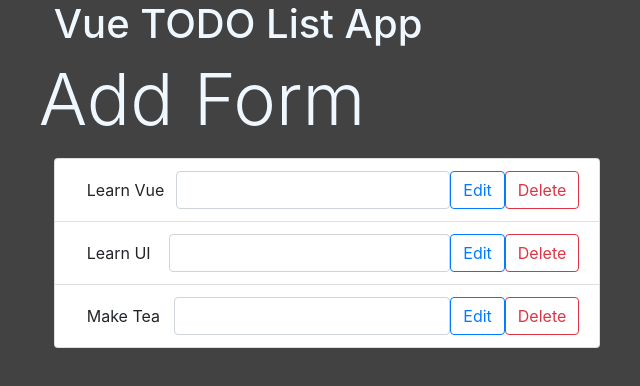
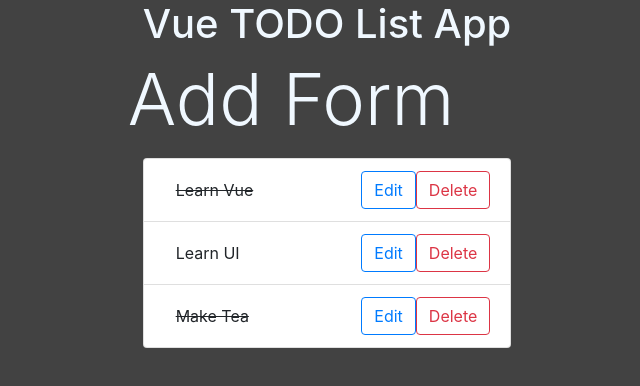
Before and after one commit to akshayjadhav4/vuejs-curd, a Vue app: page / in a window 1280 px wide. Shown: the top 386 px of the page, without its empty margins (313-953 px from the left). Built offline with nearby package versions, Linux system fonts and the light colour scheme.

Commit message:
edit todos

```diff
--- a/src/components/Todo.vue
+++ b/src/components/Todo.vue
@@ -1,10 +1,15 @@
 <template>
   <li class="d-flex align-items-center list-group-item">
-    <button class="btn border-0 text-left flex-grow-1">{{todoString}}</button>
-    <form action class="flex-grow-1">
-      <input type="text" class="form-control" />
+    <button
+      v-if="!isEditing"
+      :class="{completed}"
+      @click="$emit('on-toggle')"
+      class="btn border-0 text-left flex-grow-1"
+    >{{todoString}}</button>
+    <form v-else @submit.prevent="endEditing()" action class="flex-grow-1">
+      <input @blur="startEditing()" v-model="editString" type="text" class="form-control" />
     </form>
-    <button class="btn btn-outline-primary">Edit</button>
+    <button @click="startEditing()" class="btn btn-outline-primary">Edit</button>
     <button @click="$emit('on-delete')" class="btn btn-outline-danger">Delete</button>
   </li>
 </template>
@@ -21,6 +26,20 @@
       editString: "",
     };
   },
+  methods: {
+    startEditing() {
+      if (!this.isEditing) {
+        this.editString = this.todoString;
+        this.isEditing = true;
+      } else {
+        this.endEditing();
+      }
+    },
+    endEditing() {
+      this.isEditing = false;
+      this.$emit("on-edit", this.editString);
+    },
+  },
 };
 </script>
 
--- a/src/components/TodoList.vue
+++ b/src/components/TodoList.vue
@@ -17,6 +17,8 @@
             :todoString="todo.todoString"
             :completed="todo.completed"
             @on-delete="deleteTodo(todo)"
+            @on-toggle="toggleTodo(todo)"
+            @on-edit="editTodo(todo,$event)"
           />
         </ul>
       </div>
```
